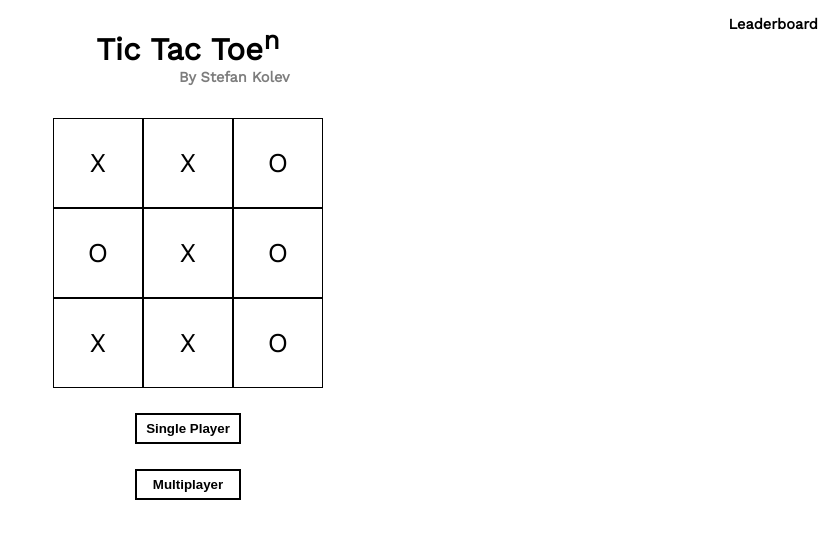
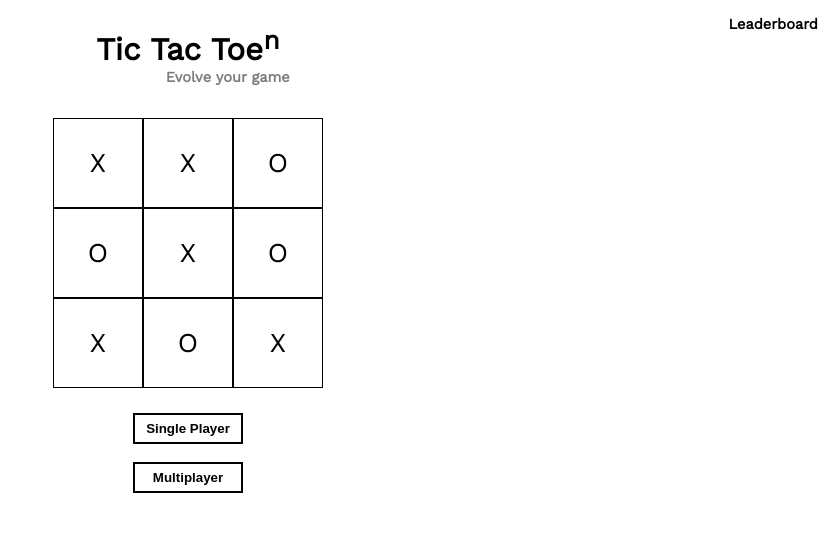
Before and after one commit to StefanCodes17/Online-Multiplayer-Tic-Tac-Toe, a React (Create React App) app in the folder client/: page / in a window 1280 px wide. Shown: the top 538 px of the page, without its empty margins (452-1280 px from the left). Built offline with nearby package versions, Linux system fonts and the light colour scheme; no server answers.

Commit message:
Refactored some React implementation and made the logic flowmore concise and clearer

```diff
--- a/client/package.json
+++ b/client/package.json
@@ -6,6 +6,7 @@
     "@testing-library/jest-dom": "^5.14.1",
     "@testing-library/react": "^11.2.7",
     "@testing-library/user-event": "^12.8.3",
+    "cross-env": "^7.0.3",
     "react": "^17.0.2",
     "react-dom": "^17.0.2",
     "react-router-dom": "^5.3.0",
@@ -14,7 +15,7 @@
     "web-vitals": "^1.1.2"
   },
   "scripts": {
-    "start": "react-scripts start",
+    "start": "cross-env BROWSER=chrome react-scripts start",
     "build": "react-scripts build",
     "test": "react-scripts test",
     "eject": "react-scripts eject"
--- a/client/src/App.js
+++ b/client/src/App.js
@@ -4,9 +4,12 @@ import {
   Route,
 } from "react-router-dom";
 
+//Socket.io
 import {SocketProvider} from './context/SocketContext';
+
+//Pages
 import Home from './pages/Home.js'
-import GameRenderer from './pages/Settings'
+import Settings from './pages/Settings'
 import Game from './pages/Game'
 
 import './App.css';
@@ -18,8 +21,9 @@ function App() {
       <div className="App">
        <Router>
         <Switch>
-           <Route path="/settings"><GameRenderer/></Route>
+           <Route path="/settings"><Settings/></Route>
            <Route path="/single/:id"><Game/></Route>
+           <Route path="/multiplayer/:id"><Game/></Route>
            <Route path="/"> <Home/> </Route>
         </Switch>
        </Router>
--- a/client/src/components/Button.css
+++ b/client/src/components/Button.css
@@ -3,7 +3,7 @@ button{
     border: 2px solid black;
     padding: 6px 9px;
     font-weight: bold;
-    margin-top: 25px;
+    min-width: 110px;
     position: relative;
     transition: color 0.3s;
 }
@@ -11,10 +11,10 @@ button{
 button::before{
     content: '';
     position: absolute;
-    width: 0%;
-    height: 102%;
+    width: 0;
+    height: 105%;
     background: black;
-    top: 0;
+    top: -1px;
     left: -1px;
     transition: width 0.4s ease-in-out;
 }
@@ -27,7 +27,6 @@ button:hover{
 
 button:hover::before{
     color: white;
-    /*cursor: pointer; */
     width: 102%;
     z-index: -1;
 }
--- a/client/src/components/Grid.js
+++ b/client/src/components/Grid.js
@@ -2,48 +2,25 @@
 import { useEffect, useState } from 'react';
 import './Grid.css'
 
-const Grid = ({size, temp, req, active=false, clickEvent})=> {
+const Grid = ({board, active=false, clickEvent})=> {
 
-    const [boardObj, setBoardObj] = useState({
-        boardState: []
-    })
+    const [boardState, setBoardState] = useState(board)
 
-    function generateBoard(){
-        const tempBoardState = new Array(size).fill(' ').map(() => new Array(size).fill(' '));
-        let map = ['X', 'O']
-        let greater = Math.floor(Math.random() * 2)
-        let greaterCount = 0;
-        for(let i = 0; i< size; i++){
-            for(let j = 0; j < size; j++){
-                let random_x = 0;
-                let random_y = 0;
-                do{
-                    random_x = Math.floor(Math.random() * (size))
-                    random_y = Math.floor(Math.random() * (size))
-                }while(tempBoardState[random_x][random_y] != ' ')
-                console.log(random_x, random_y)
-                if(greaterCount < (size + 1)) tempBoardState[random_x][random_y] = map[greater]
-                else tempBoardState[random_x][random_y] = map[(greater + 1) % 2]
-                greaterCount++;
-            }
-        }
-        setBoardObj({boardState: tempBoardState})
-    }
-
+    //Rerender if board changes
     useEffect(()=>{
-        temp && generateBoard()
-        req && setBoardObj(req)
-    }, [size, temp, req])
+        setBoardState(board)
+    }, [board])
 
     return (
         <div className="grid__container" style={{
-            gridTemplateColumns: `repeat(${size}, minmax(90px, 1fr))`,
-            gridTemplateRows: `repeat(${size}, minmax(90px, 1fr))`
-            }}>
-            {boardObj.boardState.map((row, row_idx)=>{
+            gridTemplateColumns: `repeat(${boardState.length}, minmax(90px, 1fr))`,
+            gridTemplateRows: `repeat(${boardState.length}, minmax(90px, 1fr))`
+        }}>
+            {boardState.map((row, row_idx)=>{
                 return row.map((col, col_idx) =>{
+                    //Possible Cell Class extrapolation
                     return (
-                        <div className="cell" key={row_idx+col_idx} onClick={()=> (active && col == ' ') && clickEvent(row_idx, col_idx)}>{col}</div>
+                        <div className="cell" key={row_idx+col_idx} onClick={()=> (active && col === ' ') && clickEvent(row_idx, col_idx)}>{col}</div>
                     )
                 })
             })}
--- a/client/src/components/Header.js
+++ b/client/src/components/Header.js
@@ -6,9 +6,10 @@ const Header = ()=>{
         <div className="header__text">
             <div className="title__container">
                 <h2> Tic Tac Toe <sup>n</sup></h2>
-                <h4>By Stefan Kolev</h4>
+                <h4>Evolve your game</h4>
             </div>
-            <a href="#" className="btn__leaderboard">Leaderboard</a>
+            {/*Implement a leaderboard modal */}
+            <a href="/" className="btn__leaderboard">Leaderboard</a>
         </div>
     )
 }
--- a/client/src/pages/Game.js
+++ b/client/src/pages/Game.js
@@ -19,7 +19,7 @@ const Game = ()=>{
     const makeMove = (row, col, setState)=>{
         setGameState(() =>{
             let newGameState = gameState
-            newGameState.boardState[row][col] = 'X'
+            newGameState.boardState[row][col] = gameState.symbol
             return newGameState
         })
         socket.emit("move", gameState)
@@ -38,8 +38,8 @@ const Game = ()=>{
         <>
         <Header/>
         <div className="game__container">
-            <div className="player_turn">{`${gameState.playerTurn == 0 ? "Your turn" : "AI's turn"}`}</div>
-            <Grid temp={false} req={gameState} size={gameState.boardState.length} active={true} clickEvent={makeMove}></Grid>
+            <div className="player_turn">{`${gameState.playerTurn === 0 ? "Your turn" : "AI's turn"}`}</div>
+            <Grid board={gameState} active={gameState.playerTurn === 0} clickEvent={makeMove}></Grid>
         </div>
         </>
     )
--- a/client/src/pages/Home.css
+++ b/client/src/pages/Home.css
@@ -5,7 +5,9 @@
 
 .button__area{
     width: fit-content;
-    margin: 0 auto;
+    min-height: 80px;
+    margin: 25px auto;
+    justify-content: space-between;
     display: flex;
     flex-direction: column;
 }
--- a/client/src/pages/Home.js
+++ b/client/src/pages/Home.js
@@ -1,22 +1,24 @@
-
 //Components
 import Grid from '../components/Grid.js'
 import Header from '../components/Header'
 import Button from '../components/Button'
+
+//React Router
 import {Link} from 'react-router-dom'
 
 import './Home.css'
+import { GenerateTemplateBoard } from '../utils/GridUtils.js'
 
 const Home = ()=>{
     return (
         <div className="home__container">
             <Header/>
             <div className="grid__area">
-                <Grid size={3} temp={true}/>
+                <Grid board={GenerateTemplateBoard()}/>
             </div>
             <div className="button__area">
-               <Link to="/settings"><Button text="Single Player"/></Link>
-                <Button text="Multiplayer"/>
+               <Link to="/settings/singleplayer"><Button text="Single Player"/></Link>
+               <Link to="/settings/multiplayer"><Button text="Multiplayer"/></Link>
             </div>
         </div>
     );
--- a/client/src/pages/Settings.css
+++ b/client/src/pages/Settings.css
@@ -33,6 +33,10 @@ form > select{
     margin: 5px 0px 10px 0px;
 }
 
+form > button{
+    margin-top: 25px;
+}
+
 .game__showcase{
     margin: 35px auto 10px auto;
 }
--- a/client/src/pages/Settings.js
+++ b/client/src/pages/Settings.js
@@ -1,21 +1,27 @@
-import {useState, useEffect, useContext} from 'react'
+import {useState, useContext} from 'react'
 import { SocketContext } from '../context/SocketContext';
 
+//React Router
 import {useHistory} from 'react-router-dom'
 
+//Components
 import Header from '../components/Header';
 import Button from '../components/Button'
 import Grid from '../components/Grid'
+
+//Utils
+import { GenerateTemplateBoard } from '../utils/GridUtils';
+
 import './Settings.css'
 
-const GameRenderer = (props)=>{
+const Settings = (props)=>{
 
     let history = useHistory()
     const socket = useContext(SocketContext)
 
     const [formState, setFormState] = useState({
-        grid_size: 4,
-        time_per_action: 2
+        grid_size: 3,
+        time_per_action: 2,
     })
 
     const selectChangeHandler = (e)=>{
@@ -28,12 +34,13 @@ const GameRenderer = (props)=>{
 
     const submitHandler = (e)=>{
         e.preventDefault();
-        socket.emit('singleplayer', formState)
-        history.push('/single/2')
+        let gameMode = window.location.pathname.split('/')[2]
+        socket.emit(gameMode, formState)
+        //history.push(f`/${gameMode}/2`)
     }
 
     return (
-        <div className="gamerend__container">
+        <div className="settings__container">
             <Header/>
             <div className="game__viewer">
                 <div className="settings__panel">
@@ -57,11 +64,11 @@ const GameRenderer = (props)=>{
                         </form>
                 </div>
                 <div className="game__showcase">
-                    <Grid size={formState['grid_size']} temp={true} />
+                    <Grid board={GenerateTemplateBoard(formState['grid_size'])}/>
                 </div>
             </div>
         </div>
     );
 }
 
-export default GameRenderer;
+export default Settings;
--- /dev/null
+++ b/client/src/utils/GridUtils.js
@@ -0,0 +1,20 @@
+export function GenerateTemplateBoard(size=3){
+    const tempBoardState = new Array(size).fill(' ').map(() => new Array(size).fill(' '));
+    let random_x;
+    let random_y;
+    let map = ['X', 'O']
+    let greater = Math.floor(Math.random() * 2)
+    let greaterCount = 0;
+    for(let i = 0; i< size; i++){
+        for(let j = 0; j < size; j++){
+            do{
+                random_x = Math.floor(Math.random() * (size))
+                random_y = Math.floor(Math.random() * (size))
+            }while(tempBoardState[random_x][random_y] !== ' ')
+            if(greaterCount < (size + 1)) tempBoardState[random_x][random_y] = map[greater]
+            else tempBoardState[random_x][random_y] = map[(greater + 1) % 2]
+            greaterCount++;
+        }
+    }
+    return tempBoardState
+}
```
Also changed, not shown: 2 other files (tests, documents, lock files or other folders).
